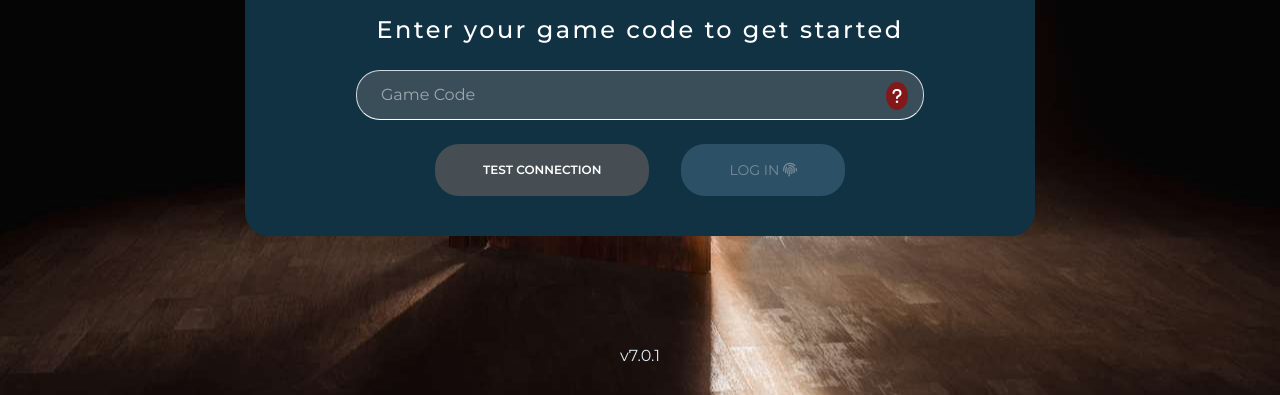
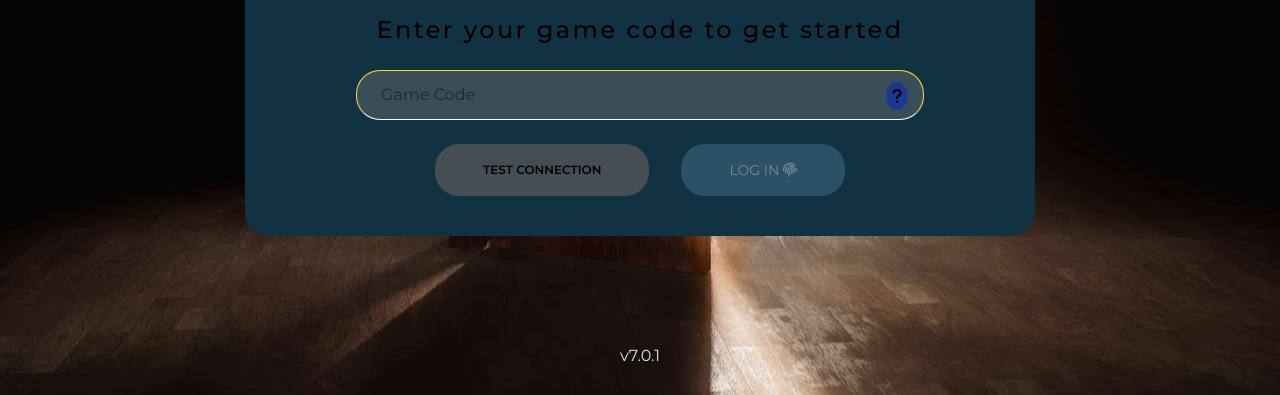
Before and after one commit to mehdi-raza99/FrontEnd, a plain HTML site: page VE LOGIN SCREEN/index.html in a window 1280 px wide. Shown: the part 405-800 px from the top of the page. Drawn offline with nearby package versions, Linux system fonts and the light colour scheme.

Commit message:
minor changes

```diff
--- a/VE LOGIN SCREEN/index.html
+++ b/VE LOGIN SCREEN/index.html
@@ -10,13 +10,13 @@
         @import url('https://fonts.googleapis.com/css2?family=Montserrat:ital,wght@0,100..900;1,100..900&display=swap');
         </style>
 </head>
-<body class="bg-[url('Login.jpg')] bg-center h-[100vh] text-white flex flex-col gap-20 justify-evenly items-center font-[Montserrat]">
+<body class="bg-[url('Login.jpg')] bg-center h-[100vh] text-red flex flex-col gap-20 justify-evenly items-center font-[Montserrat]">
     <section class="w-[90%] md:w-[790px] bg-[#113243] flex flex-col gap-6 justify-center items-center rounded-3xl p-5 md:p-10 mt-70">
         <span class="text-3xl md:text-5xl font-semibold tracking-wider">VIRTUAL ESCAPE</span>
         <span class="text-sm md:text-2xl tracking-widest font-medium">Enter your game code to get started</span>
         <div class="w-[80%] flex relative">
-            <input type="text" name="Game_code" placeholder="Game Code" class="bg-[#3A4E5A] py-3 px-5 w-full rounded-3xl border border-gray-300 border-b-white pl-6" />
-            <i class="fa-solid fa-question absolute top-3 right-4 bg-red-900 p-1.5 font-extralight rounded-[50%]"></i>
+            <input type="text" name="Game_code" placeholder="Game Code" class="bg-[#3A4E5A] py-3 px-5 w-full rounded-3xl border border-yellow-300 border-b-white pl-6" />
+            <i class="fa-solid fa-question absolute top-3 right-4 bg-blue-900 p-1.5 font-extralight rounded-[50%]"></i>
           </div>
         <div class="flex gap-2 md:gap-8">
             <button class="bg-[#464E53] md:px-12 rounded-3xl text-xs px-4 md:font-[600]">TEST CONNECTION</button>
```
